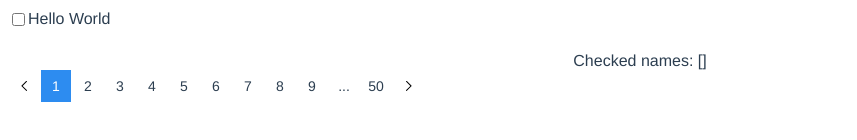
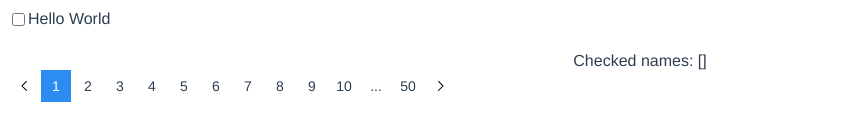
Before and after one commit to nesteiner/scratch, a Vue app: page /playground in a window 1280 px wide. Shown: the part 184-324 px from the top of the page, without its empty margins (0-857 px from the left). Built offline with nearby package versions, Linux system fonts and the light colour scheme; the HTML template or start-up script is replaced by a standard one.

Commit message:
add pagination

```diff
--- a/src/components/Component/Pagination.vue
+++ b/src/components/Component/Pagination.vue
@@ -26,21 +26,47 @@
 
 <script lang="ts" setup>
  import {computed, ref} from 'vue'
+ const props = defineProps({
+   totalPages: {type: Number, default: 0},
+   pageSize: {type: Number, default: 5}
+ })
 
  const currentPage = ref<string | number>(1)
- const totalPages = ref(50)
 
  const emits = defineEmits(['select'])
  const pages = computed(() => {
    const c = currentPage.value;
-   const t = totalPages.value;
+   const t = props.totalPages;
 
-   if (c <= 5) {
-     return [1, 2, 3, 4, 5, 6, 7, 8, 9, '...', t]  //第一种情况
-   } else if (c >= t - 4) {
-     return [1, '...', t-8, t-7, t-6, t-5, t-4, t-3, t-2, t-1, t] //第二种情况
-   } else {
-     return [1, '...', c-3, c-2, c-1, c, c+1, c+2, c+3, '...', t]  //第三种情况
+   const halfpage = Math.floor(props.pageSize / 2);
+
+   if(props.totalPages < 10) {
+     return Array.from({length: props.totalPages}, (_, index) => index + 1)
+   } else{
+     if (c <= halfpage + 1) {
+       let array = Array.from({length: props.pageSize}, (_, i) => i + 1)
+       array.push('...')
+       array.push(t);
+       // return [1, 2, 3, 4, 5, 6, 7, 8, 9, '...', t]  //第一种情况
+       return array;
+     } else if (c >= t - halfpage) {
+       let array = [1, '...']
+       for (let i = t - props.pageSize; i <= t; i += 1) {
+	 array.push(i);
+       }
+       // return [1, '...', t-8, t-7, t-6, t-5, t-4, t-3, t-2, t-1, t] //第二种情况
+       return array;
+     } else {
+       let array = [1, '...']
+       for (let i = c - (halfpage - 1); i <= c + (halfpage -1); i += 1) {
+	 array.push(i)
+       }
+
+       array.push("...")
+       array.push(t)
+       // return [1, '...', c-3, c-2, c-1, c, c+1, c+2, c+3, '...', t]  //第三种情况
+       return array;
+     }
    }
 
  })
--- a/src/views/PlayGround.vue
+++ b/src/views/PlayGround.vue
@@ -116,7 +116,7 @@
       <span>Checked names: {{ checkedNames }}</span>
     </div>
 
-    <Pagination/>
+    <Pagination :total-pages="50" :page-size="10" />
   </div>
 </template>
 
```
